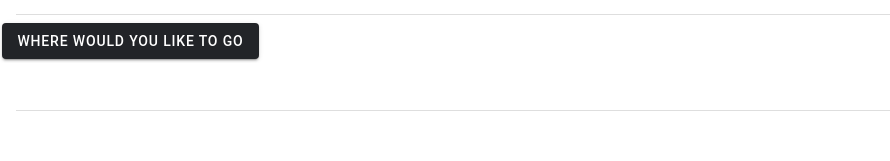
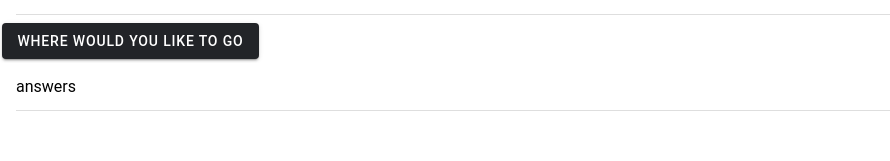
Before and after one commit to artichokecreativepdx/travel-app, a React (Create React App) app: page /home in a window 1280 px wide. Shown: the part 189-350 px from the top of the page, without its empty margins (0-890 px from the left). Built offline with nearby package versions, Linux system fonts and the light colour scheme; no server answers; what pigeon-maps would draw is missing.

Commit message:
minor changes

```diff
--- a/public/index.html
+++ b/public/index.html
@@ -2,7 +2,7 @@
 <html lang="en">
   <head>
     <meta charset="utf-8" />
-    <title>Ionic App</title>
+    <title>PlanIt Adventures</title>
 
     <base href="/" />
 
--- a/src/pages/home.tsx
+++ b/src/pages/home.tsx
@@ -17,6 +17,7 @@ import {
   IonModal,
 } from "@ionic/react";
 import axios from "axios";
+import { render } from "@testing-library/react";
 
 
 const Home: React.FC = () => {
@@ -34,13 +35,14 @@ const Home: React.FC = () => {
   };
 
   useEffect(() => {
-    axios.get("http://3.138.163.56:8000/dataset").then((response) => {
-      console.log(response);
+    axios.get("http://127.0.0.1:8000/dataset").then((response) => {
+      console.log(response)
+
     });
   });
   const callApi = () => {
-    console.log(country);
-    axios.get('http://3.138.163.56:8000/recommend', {
+
+    axios.get('/recommend', {
       params: {
         region: country,
         cost: cost,
@@ -48,13 +50,13 @@ const Home: React.FC = () => {
         activity: activities,
         healthcare: healthcare,
         lgbt: safety,
-
         walk_drive: transportation,
       },
     });
   };
 
   return (
+
     <IonPage>
       <IonHeader className="logo_splash">
         <img src={logoLong} alt="planit logo" />
@@ -193,7 +195,7 @@ const Home: React.FC = () => {
               <IonSelectOption value="drive">Drive</IonSelectOption>
             </IonSelect>
           </IonItem>
-          <IonButton expand="block"  onClick={callApi}>
+          <IonButton expand="block"  onSubmit={callApi}>
             Submit
           </IonButton>
           <IonButton expand="block" onClick={() => setShowModal(false)}>
@@ -204,7 +206,12 @@ const Home: React.FC = () => {
           Where would you like to go
         </IonButton>
 
-        <IonItem></IonItem>
+        <IonItem>
+          answers
+          <div>
+
+          </div>
+        </IonItem>
       </IonContent>
     </IonPage>
   );
```
